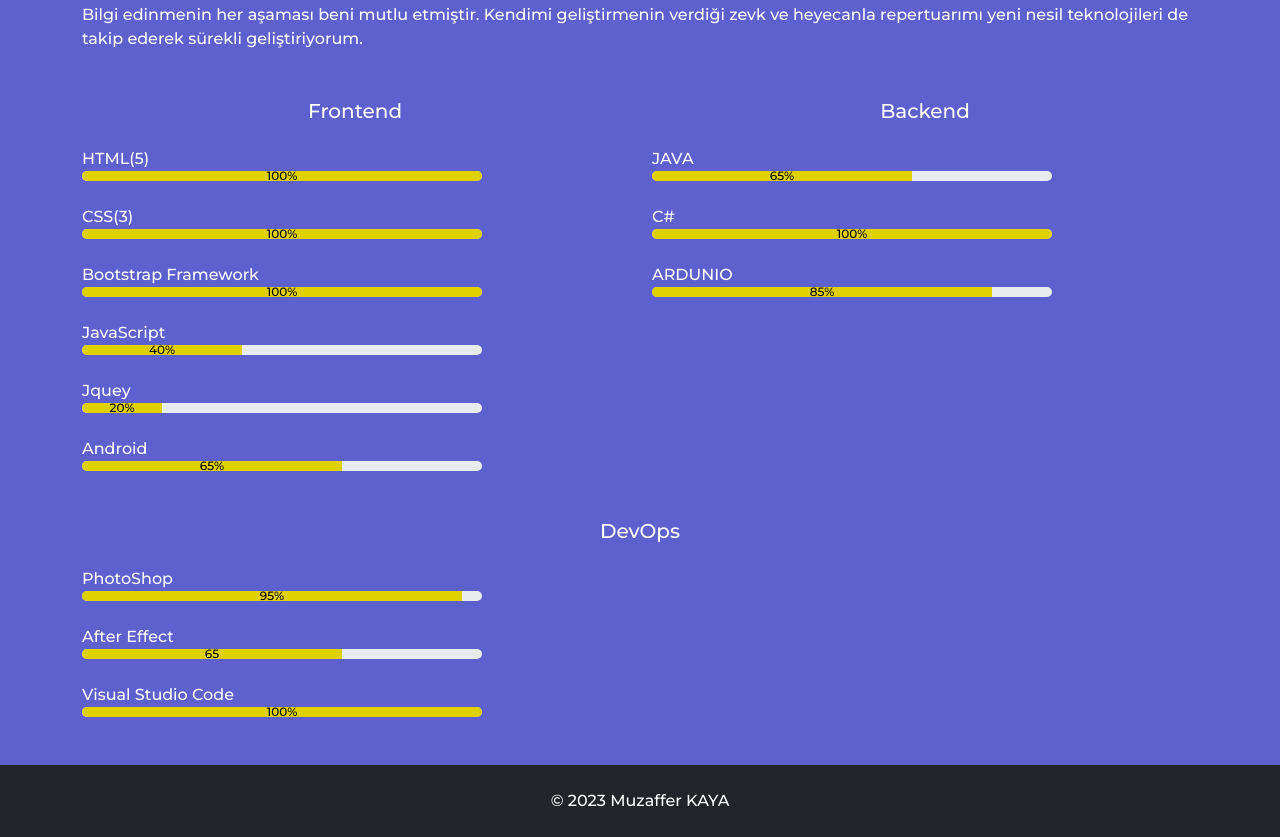
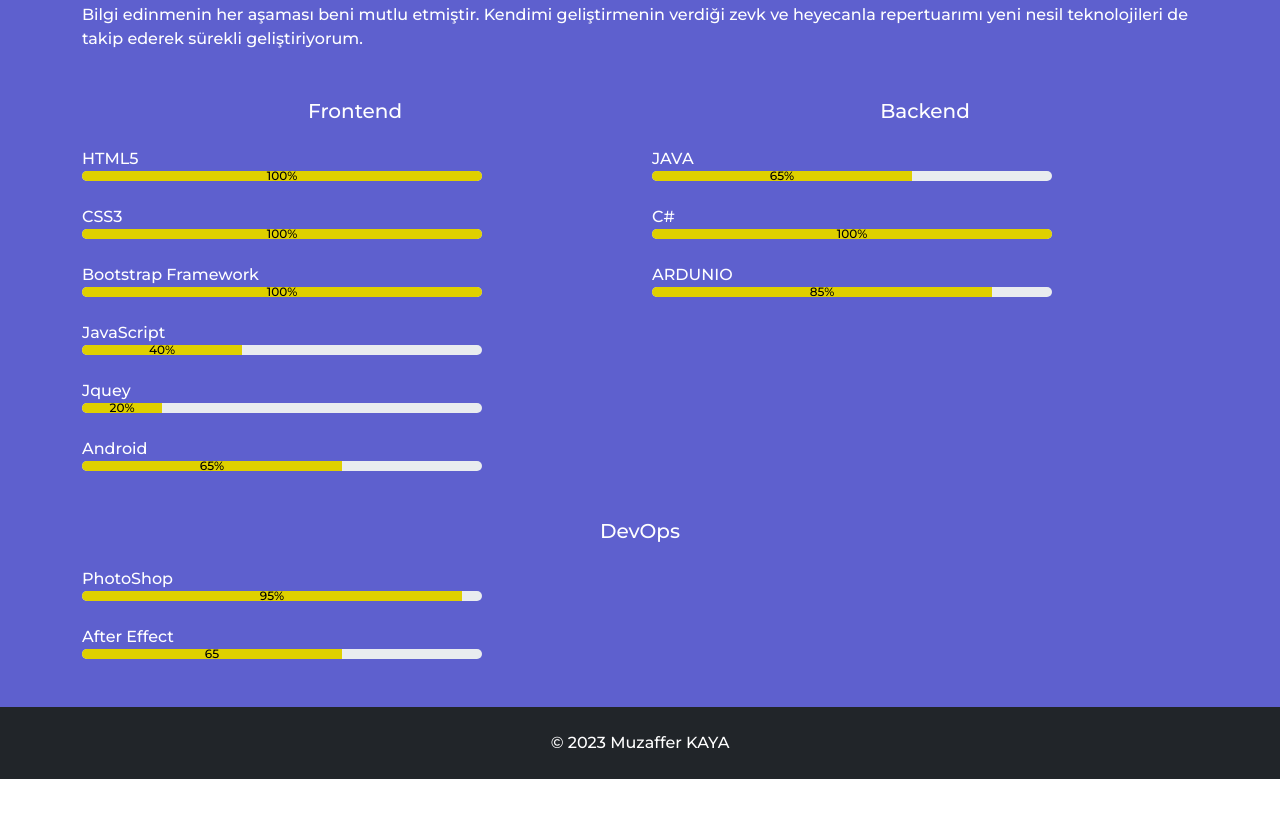
Before and after one commit to MuzafferKaya/cv-website, a plain HTML site: page index.html in a window 1280 px wide. Shown: the part 1238-2075 px from the top of the page. After the commit the page ends 2017 px from the top, so only its background shows below. Drawn offline with Linux system fonts and the light colour scheme.

Commit message:
Update index.html

```diff
--- a/index.html
+++ b/index.html
@@ -81,12 +81,12 @@
             <div class="row">
                 <div class="col">
                     <h5 class="text-center mt-5">Frontend</h5>
-                    <p class="mt-4">HTML(5)</p>
+                    <p class="mt-4">HTML5</p>
                     <div class="progress">
                         <div class="progress-bar" role="progressbar" style="width: 100%;" aria-valuenow="25"
                             aria-valuemin="0" aria-valuemax="100">100%</div>
                     </div>
-                    <p class="mt-4">CSS(3)</p>
+                    <p class="mt-4">CSS3</p>
                     <div class="progress">
                         <div class="progress-bar" role="progressbar" style="width: 100%;" aria-valuenow="25"
                             aria-valuemin="0" aria-valuemax="100">100%</div>
@@ -142,11 +142,6 @@
                         <div class="progress-bar" role="progressbar" style="width: 65%;" aria-valuenow="25"
                             aria-valuemin="0" aria-valuemax="100">65</div>
                     </div>
-                    <p class="mt-4">Visual Studio Code</p>
-                    <div class="progress">
-                        <div class="progress-bar" role="progressbar" style="width: 100%;" aria-valuenow="25"
-                            aria-valuemin="0" aria-valuemax="100">100%</div>
-                    </div>
                 </div>
             </div>
         </div>
```
